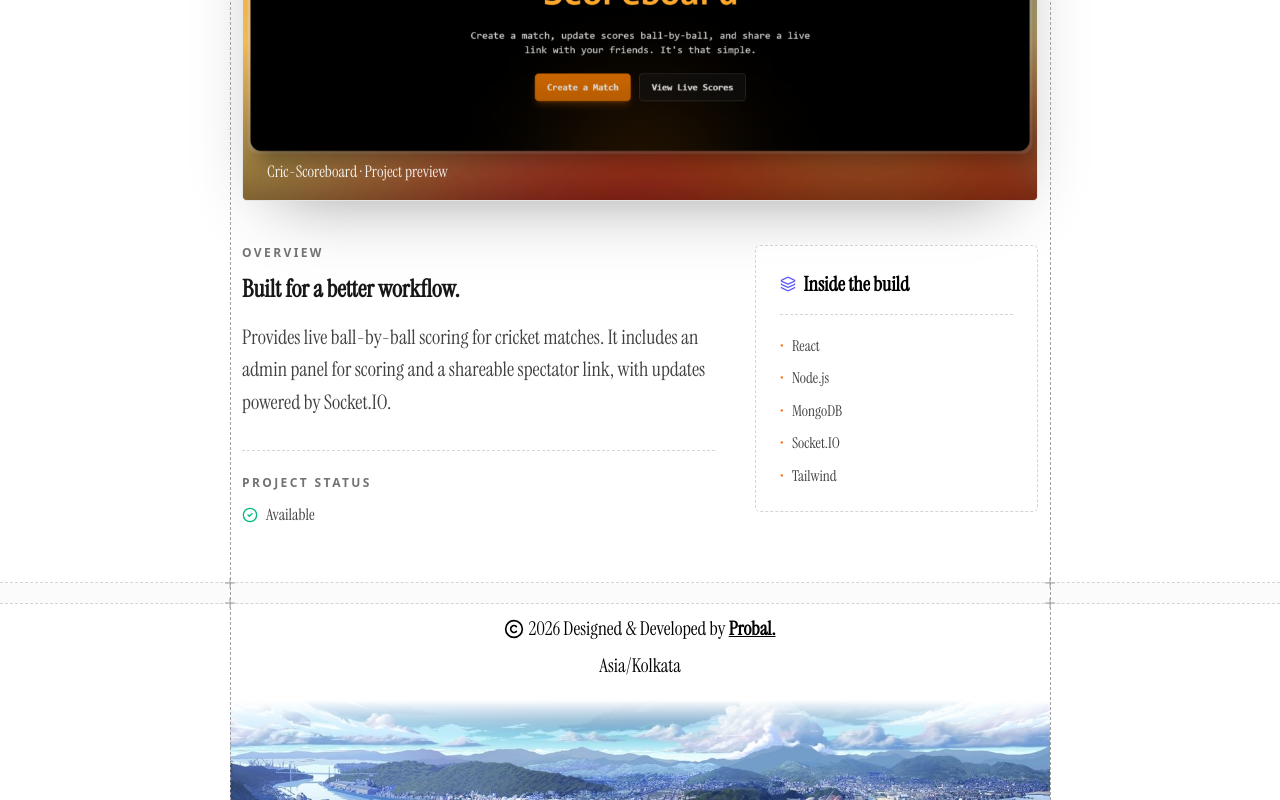
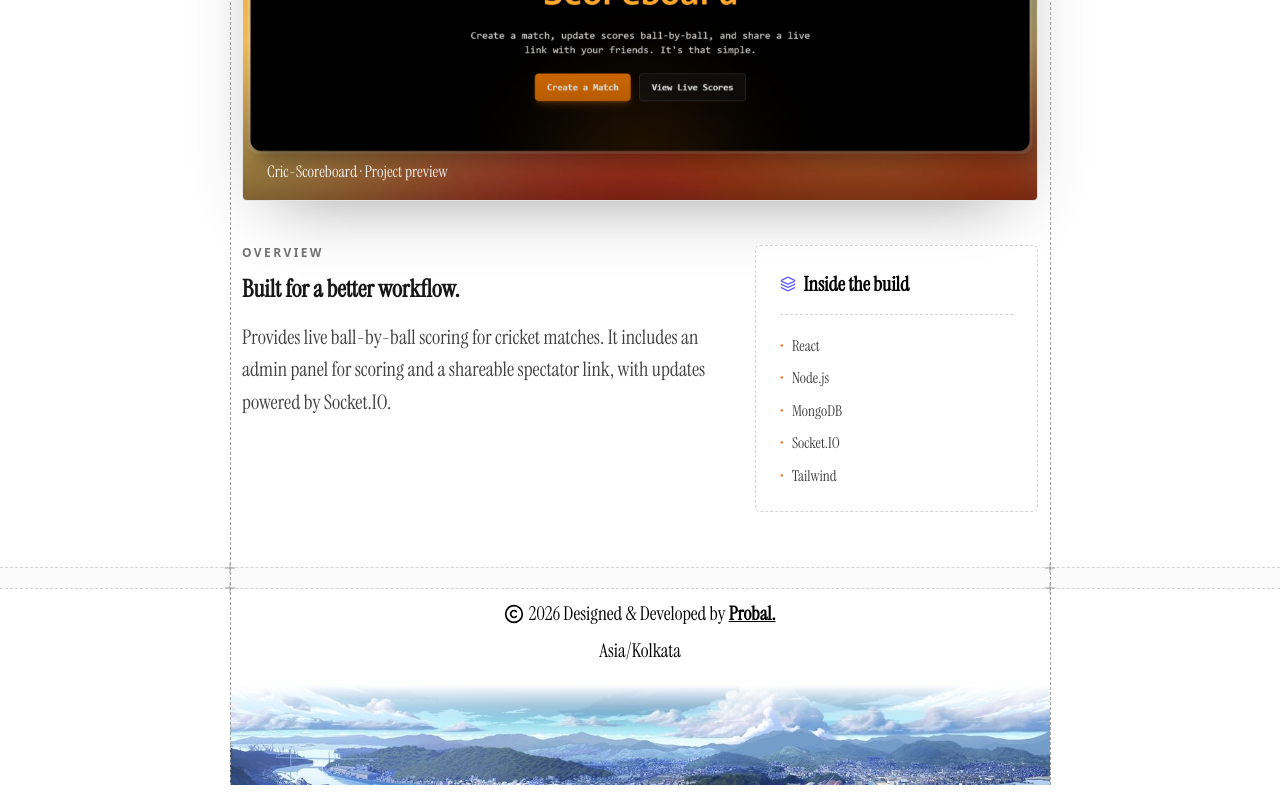
Before and after one commit to prodot-com/probalghoshdev, a Next.js app: page /projects/cricscoreboard in a window 1280 px wide. Shown: the part 514-1314 px from the top of the page. Built offline with nearby package versions, Linux system fonts and the light colour scheme; a web font is replaced by a local one.

Commit message:
feat: comment out project status section for future updates

```diff
--- a/src/app/projects/[slug]/page.tsx
+++ b/src/app/projects/[slug]/page.tsx
@@ -145,7 +145,7 @@ export default async function ProjectPage({
                 {project.description}
               </p>
 
-              <div className="mt-8 border-t border-dashed border-neutral-300 pt-6 dark:border-neutral-800">
+              {/* <div className="mt-8 border-t border-dashed border-neutral-300 pt-6 dark:border-neutral-800">
                 <p className="mb-3 text-xs font-semibold tracking-[0.2em] text-neutral-500 uppercase dark:text-neutral-400">
                   Project status
                 </p>
@@ -153,7 +153,8 @@ export default async function ProjectPage({
                   <CircleCheck className="h-4 w-4 text-emerald-500" aria-hidden="true" />
                   {project.working ? "Available" : "Project archive"}
                 </p>
-              </div>
+              </div> */}
+
             </section>
 
             <aside className="rounded-[5px] border border-dashed border-neutral-300 bg-white/70 p-5 dark:border-neutral-800 dark:bg-white/[0.03] md:p-6">
```
